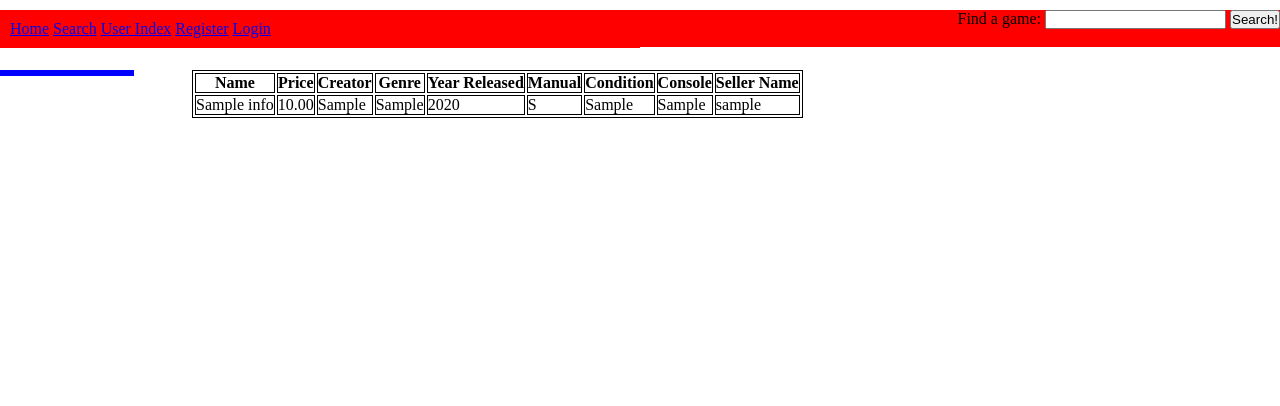
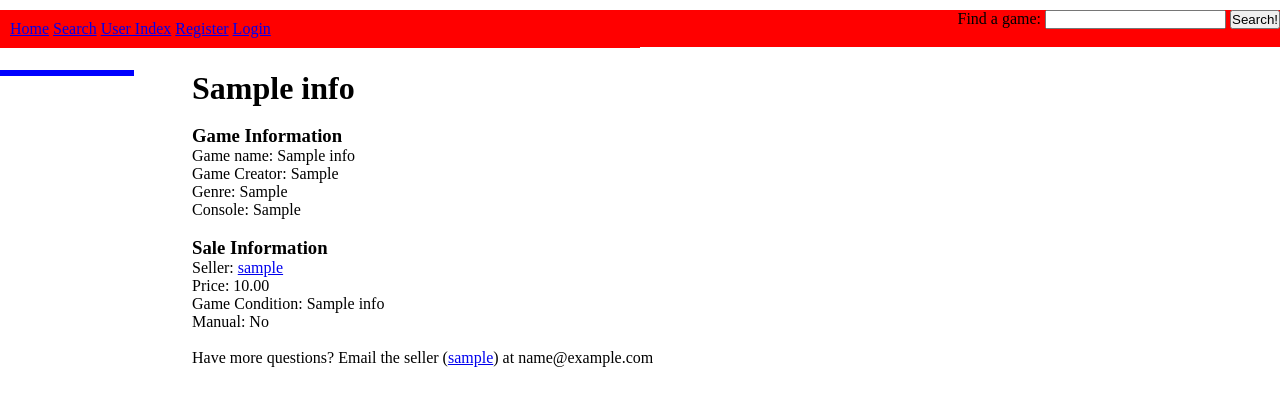
Before and after one commit to JimUpdike/PreownedFun, a PHP site: page /gamepost.php?id=1 in a window 1280 px wide. Shown: the top 406 px of the page. Run offline with PHP 8.4, Linux system fonts and the light colour scheme; tables that the repository leaves empty hold one stand-in row (values such as "Sample post").

Commit message:
Tidied up game post page.

```diff
--- a/gamePost.php
+++ b/gamePost.php
@@ -6,15 +6,13 @@
   include "db_connect.php";
 ?>
 <div id="right">
-<table>
-<tr><th>Name</th><th>Price </th><th>Creator</th><th>Genre</th><th>Year Released</th><th>Manual</th><th>Condition</th><th>Console</th>
-<th>Seller Name</th></tr>
+
 <?php
 
 
   if(isSet($_GET['id'])) {
 	$game_id = $_GET['id'];
-	$query = "Select merch.*,users.username, game_info.* From for_sale INNER JOIN users INNER JOIN game_info INNER JOIN merch ON for_sale.seller_id=users.user_id and for_sale.merch_id = merch.merch_id and merch.game_id = game_info.game_id WHERE merch.merch_id =$game_id";
+	$query = "Select merch.*,users.*, game_info.* From for_sale INNER JOIN users INNER JOIN game_info INNER JOIN merch ON for_sale.seller_id=users.user_id and for_sale.merch_id = merch.merch_id and merch.game_id = game_info.game_id WHERE merch.merch_id =$game_id";
 	$result = mysqli_query($db,$query) or die("Error Querying Database");
 
 	if($row = mysqli_fetch_array($result)){
@@ -24,11 +22,29 @@
 		$gen = $row['genre'];
 		$yr = $row['yearMade'];
 		$manul = $row['manual'];
+		if ($manul == 'Y'){
+			$manul = 'Yes';
+		} else {
+			$manul = 'No';
+		}
 		$cond = $row['cond'];
 		$console = $row['platform'];
 		$user = $row['username'];
+		$email = $row['email'];
 
-		echo "<tr><td>$nme</td><td>$price </td><td>$mkr</td><td>$gen</td><td>$yr</td><td>$manul</td><td>$cond</td><td>$console</td><td>$user</td></tr> ";
+		echo "<h1>$nme</h1><br>";
+		echo "<h3>Game Information</h3>";
+		echo "Game name: $nme <br>";
+		echo "Game Creator: $mkr <br>";
+		echo "Genre: $gen <br>";
+		echo "Console: $console <br><br>";
+		echo "<h3>Sale Information</h3>";
+		echo "Seller: <a href='profile.php?username=$user'>$user<a> <br>";
+		echo "Price: $price <br>";
+		echo "Game Condition: $nme <br>";
+		echo "Manual: $manul <br><br>";
+
+		echo "Have more questions? Email the seller (<a href='profile.php?username=$user'>$user<a>) at $email";
 
   }
   }
```
